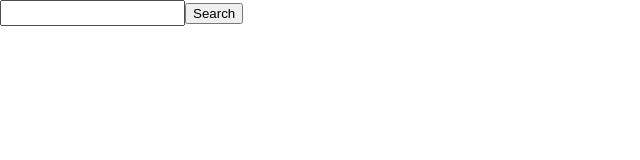
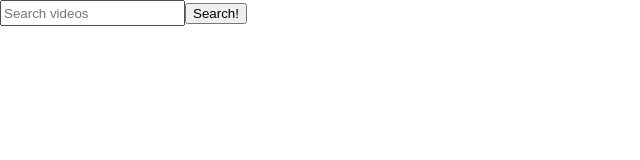
Before and after one commit to CarlesKapy/youtube-react, a React (Create React App) app: page / in a window 1280 px wide. Shown: the top 160 px of the page, without its empty margins (0-640 px from the left). Built offline with nearby package versions, Linux system fonts and the light colour scheme.

Commit message:
Implement new component MenuBar

```diff
--- a/src/App.js
+++ b/src/App.js
@@ -1,6 +1,6 @@
 import React, {Component} from 'react';
 import VideoList from './components/VideoList'
-import SearchForm from './components/SearchForm'
+import MenuBar from './components/MenuBar'
 import axios from 'axios'
 
 class App extends Component {
@@ -31,7 +31,7 @@ class App extends Component {
   render() {
     return (
       <div>
-        <SearchForm onSearch={(query) => {this.search(query)}}/>
+        <MenuBar onSearch={(query) => {this.search(query)}}/>
         <VideoList videos={this.state.videos}/>
       </div>
     );
--- /dev/null
+++ b/src/components/MenuBar.js
@@ -0,0 +1,14 @@
+import React from 'react';
+import SearchForm from './SearchForm'
+
+const MenuBar = (props) => {
+
+    return (
+        <div>
+            <SearchForm placeholder="Search videos" buttonTitle="Search!" onSearch={(value) => props.onSearch(value) }/>
+        </div>
+    );
+
+}
+
+export default MenuBar;
--- a/src/components/SearchForm.js
+++ b/src/components/SearchForm.js
@@ -24,11 +24,12 @@ class SearchForm extends Component{
                 }}
             >
                 <input
+                    placeholder={this.props.placeholder}
                     value={this.state.inputValue}
                     onChange={(event) => this.setState({inputValue: event.target.value})}
                     />
 
-                <button>Search</button>
+                <button>{this.props.buttonTitle}</button>
             </form>
         )
     }
```
